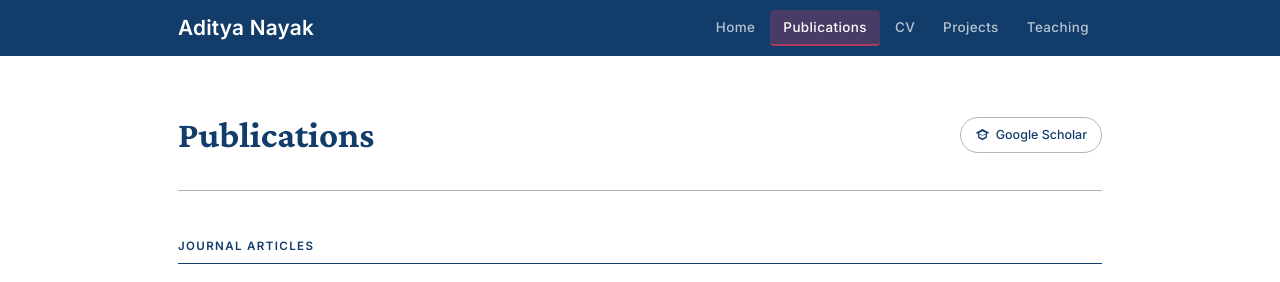
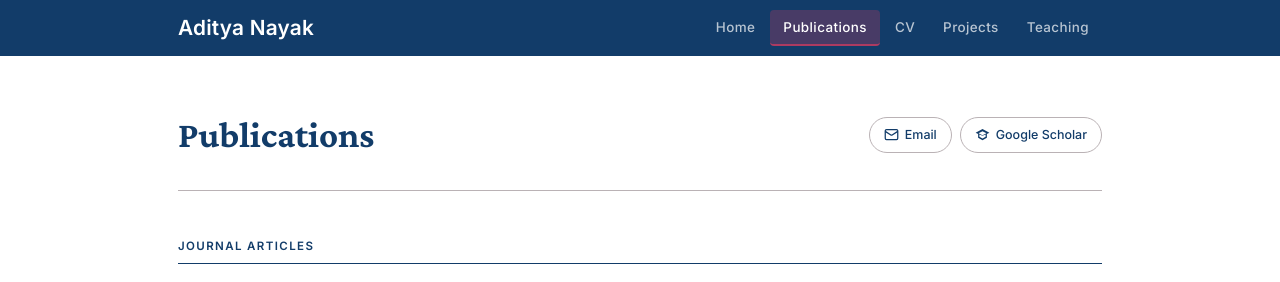
Before and after one commit to adityanayak-info/adityanayak-info.github.io, a Jekyll site: the page built from publications.md, in a window 1280 px wide and 900 px high. Shown: the top 282 px of the window. Built offline with Jekyll 4.4.1, drawn with Linux system fonts in a browser that asks for light colours.

Commit message:
Update publications.md

```diff
--- a/publications.md
+++ b/publications.md
@@ -6,10 +6,16 @@ permalink: /publications/
 
 <div style="display:flex;align-items:center;justify-content:space-between;margin-bottom:1.5rem;">
   <h1 style="margin:0;">Publications</h1>
-  <a href="https://scholar.google.com/citations?user=2aDc8HAAAAAJ&hl=en" target="_blank" rel="noopener" style="display:inline-flex;align-items:center;gap:6px;font-size:0.78rem;font-weight:500;color:#123C69;border:1.5px solid #BAB2B5;padding:6px 14px;border-radius:20px;text-decoration:none;">
-    <svg viewBox="0 0 24 24" fill="#123C69" width="15" height="15" aria-hidden="true"><path d="M12 3 1 9l4 2.18V17l7 4 7-4v-5.82L23 9zm6.36 7L12 13.36 5.64 10 12 6.64zM17 15.56l-5 2.86-5-2.86v-3.73L12 14l5-2.17z"/></svg>
-    Google Scholar
-  </a>
+  <div style="display:flex;gap:8px;">
+    <a href="mailto:aditya.nayak@pitt.edu" aria-label="Email" style="display:inline-flex;align-items:center;gap:6px;font-size:0.78rem;font-weight:500;color:#123C69;border:1.5px solid #BAB2B5;padding:6px 14px;border-radius:20px;text-decoration:none;">
+      <svg viewBox="0 0 24 24" fill="none" stroke="#123C69" stroke-width="2" width="15" height="15" aria-hidden="true"><rect x="2" y="4" width="20" height="16" rx="2"/><path d="m22 7-8.97 5.7a1.94 1.94 0 0 1-2.06 0L2 7"/></svg>
+      Email
+    </a>
+    <a href="https://scholar.google.com/citations?user=2aDc8HAAAAAJ&hl=en" target="_blank" rel="noopener" style="display:inline-flex;align-items:center;gap:6px;font-size:0.78rem;font-weight:500;color:#123C69;border:1.5px solid #BAB2B5;padding:6px 14px;border-radius:20px;text-decoration:none;">
+      <svg viewBox="0 0 24 24" fill="#123C69" width="15" height="15" aria-hidden="true"><path d="M12 3 1 9l4 2.18V17l7 4 7-4v-5.82L23 9zm6.36 7L12 13.36 5.64 10 12 6.64zM17 15.56l-5 2.86-5-2.86v-3.73L12 14l5-2.17z"/></svg>
+      Google Scholar
+    </a>
+  </div>
 </div>
 
 ---
```
